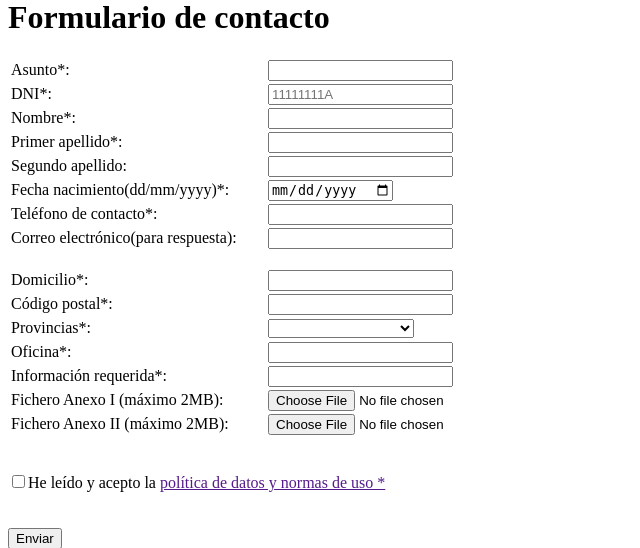
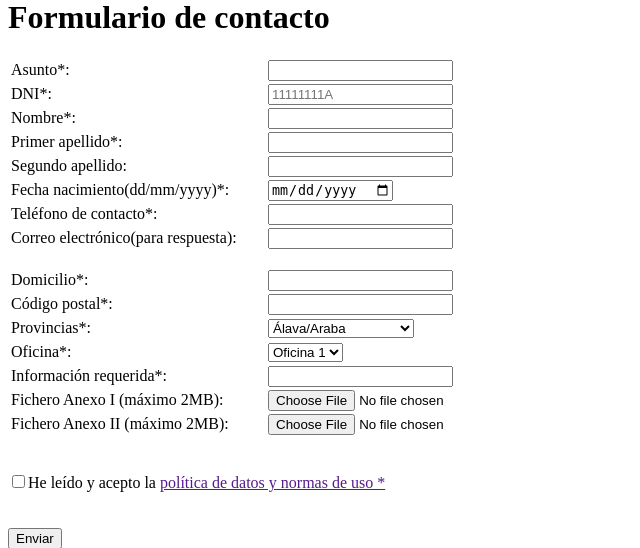
Before and after one commit to dapla365/IAW2324, a PHP site: page /PHP/ModeloExamen/formulario/formulario.php in a window 1280 px wide. Shown: the part 22-570 px from the top of the page, without its empty margins (0-640 px from the left). Run offline with PHP 8.4, Linux system fonts and the light colour scheme.

Commit message:
formulario arreglado

```diff
--- a/PHP/ModeloExamen/formulario/formulario.php
+++ b/PHP/ModeloExamen/formulario/formulario.php
@@ -11,13 +11,15 @@
 
 <body>
     <?php
+
+        //Compruebo los tamaños de los ficheros desde el lado del servidor para que no sea editable.
         if ($_SERVER["REQUEST_METHOD"] == "POST") {
             $ok = true;
             if ($_FILES["p_fichero"]["size"] > 2000000) {
                 echo "Tu primer fichero es demasiado grande | 2MG";
                 $ok = false;
             }
-            if ($_FILES["p_fichero"]["size"] > 2000000) {
+            if ($_FILES["s_fichero"]["size"] > 2000000) {
                 echo "Tu segundo fichero es demasiado grande | 2MG";
                 $ok = false;
             }
@@ -93,7 +95,6 @@
 
         <label for="provincia">Provincias*:</label>
         <select name="provincia" id="provincia" required>
-            <option value=""></option>
             <option value="Álava/Araba">Álava/Araba</option>
             <option value="Albacete">Albacete</option>
             <option value="Alicante">Alicante</option>
@@ -151,7 +152,12 @@
             obligatorio</span><br>
 
         <label for="oficina">Oficina*:</label>
-        <input type="text" id="oficina" name="oficina" />
+        <select name="oficina" id="oficina" required>
+        <option value="oficina1">Oficina 1</option>
+        <option value="oficina2">Oficina 2</option>
+        <option value="oficina3">Oficina 3</option>
+        <option value="oficina4">Oficina 4</option>
+        </select>
         <span class='invisible red' id="ObligaOficina"> Este campo es
             obligatorio</span><br>
 
```
